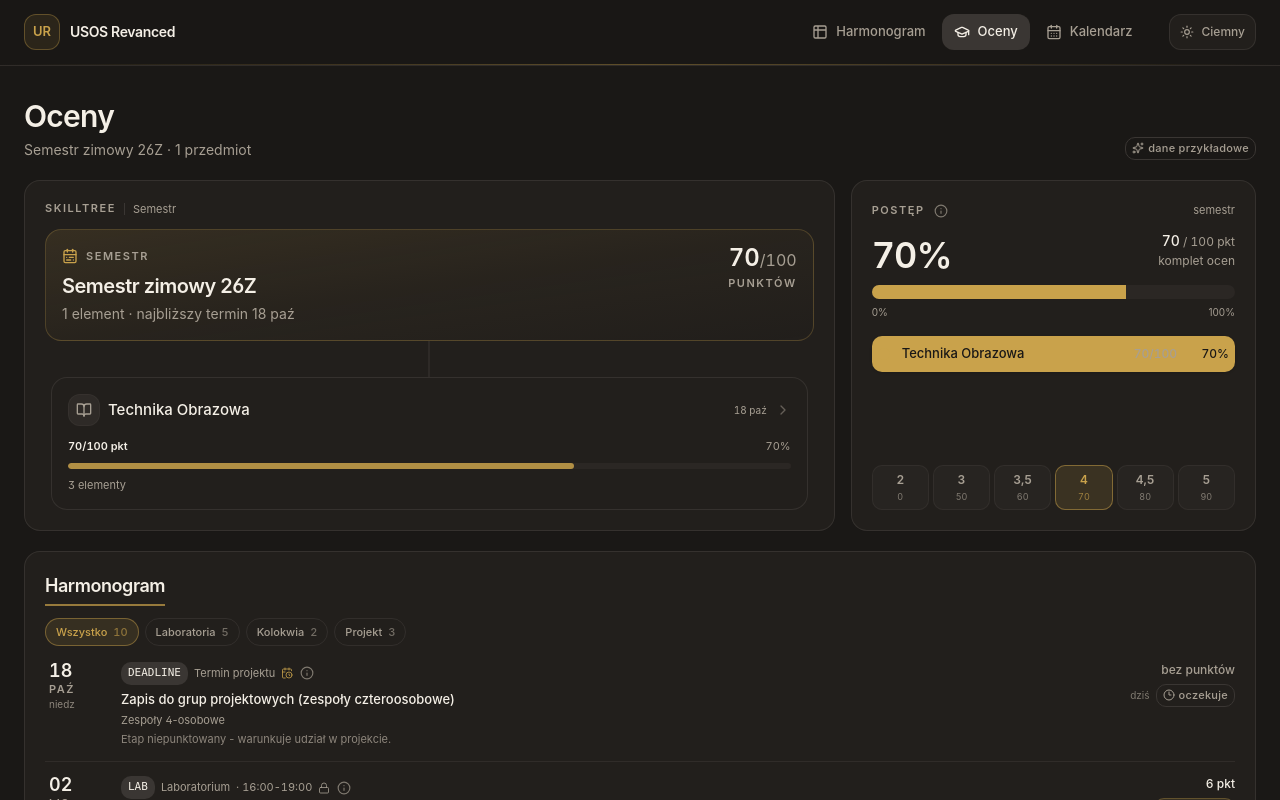
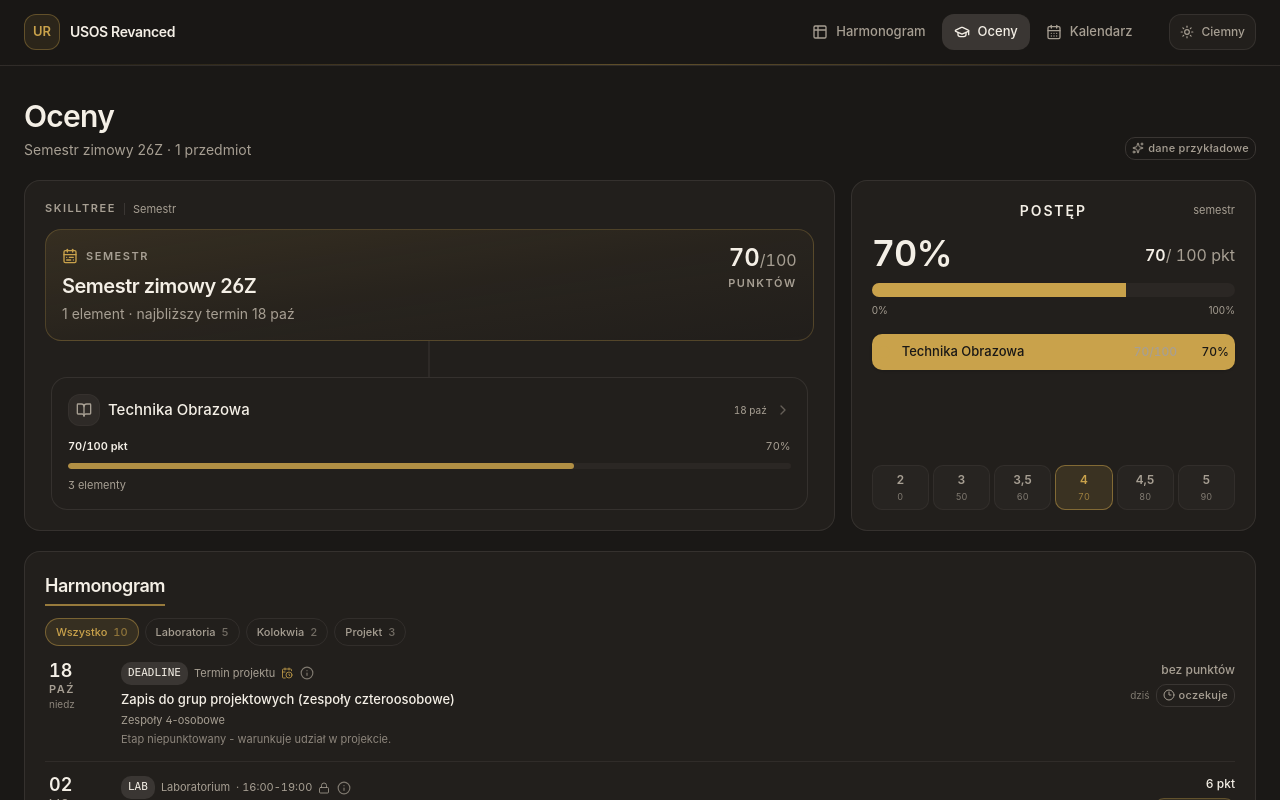
Before and after one commit to Viiico/UsosRevanced, a Nuxt app: page /oceny in a window 1280 px wide. Shown: the top 800 px of the page. Built offline with nearby package versions, Linux system fonts and the light colour scheme.

Commit message:
feat(postep): wyrozniony naglowek bez ikony, wieksze punkty, mniej dopiskow

```diff
--- a/app/components/oceny/ProgressBreakdown.vue
+++ b/app/components/oceny/ProgressBreakdown.vue
@@ -1,6 +1,6 @@
 <script setup lang="ts">
 import { computed } from 'vue'
-import { formatPercent, progressLabel } from '~/lib/format'
+import { formatPercent } from '~/lib/format'
 import { segmentColor, segmentWidth, weightSumOf } from '~/lib/segments'
 
 const { progress, segments, score, select, children, scoringSubject, showScale } = useGrades()
@@ -22,25 +22,21 @@ const scaleRows = computed(() => {
 <template>
   <Card class="flex h-full flex-col">
     <CardHeader class="pb-3">
-      <div class="flex items-center justify-between gap-2">
-        <div class="flex items-center gap-1.5">
-          <span class="eyebrow">Postęp</span>
-          <InfoHint
-            text="Pasek sumuje postępy dzieci bieżącego poziomu. Każdy segment ma szerokość proporcjonalną do zdobytych punktów, więc wypełnienia układają się ciągiem od lewej, a pusta reszta paska pokazuje, ile jeszcze brakuje."
-          />
-        </div>
-        <span v-if="score && showScale" class="text-2xs text-muted-foreground">{{ score.scope }}</span>
+      <div class="grid grid-cols-[1fr_auto_1fr] items-center gap-2">
+        <span />
+        <span class="text-sm font-semibold tracking-[0.14em] uppercase">Postęp</span>
+        <span v-if="score && showScale" class="justify-self-end text-2xs text-muted-foreground">
+          {{ score.scope }}
+        </span>
       </div>
 
-      <div class="mt-1 flex items-end justify-between gap-3">
+      <div class="mt-2 flex items-end justify-between gap-3">
         <div class="tnum text-4xl leading-none font-semibold tracking-tight">
           {{ formatPercent(ratio) }}
         </div>
-        <div class="pb-1 text-right text-xs text-muted-foreground">
-          <div class="tnum">
-            <span class="text-sm font-medium text-foreground">{{ progress.earned }}</span> / {{ progress.max }} pkt
-          </div>
-          <div class="mt-0.5">{{ progressLabel(progress.gradedLeaves, progress.totalLeaves) }}</div>
+        <div class="tnum pb-1 text-base">
+          <span class="font-semibold">{{ progress.earned }}</span>
+          <span class="text-muted-foreground">/ {{ progress.max }} pkt</span>
         </div>
       </div>
     </CardHeader>
--- a/app/components/oceny/RequirementList.vue
+++ b/app/components/oceny/RequirementList.vue
@@ -1,6 +1,6 @@
 <script setup lang="ts">
 import { computed } from 'vue'
-import { Check, CircleDashed, Clock3, Info, X } from 'lucide-vue-next'
+import { Check, Clock3, Info, X } from 'lucide-vue-next'
 import type { RequirementStatus } from '~/types'
 
 const { requirements, current } = useGrades()
@@ -57,13 +57,6 @@ const STATUS_META: Record<
           </div>
         </li>
       </ul>
-
-      <p
-        class="mt-5 flex items-center gap-1.5 border-t border-border/60 pt-3 text-3xs text-muted-foreground/80"
-      >
-        <CircleDashed class="size-3" />
-        Warunki liczone na bieżąco z wpisanych punktów; pozostałe weryfikuje prowadzący.
-      </p>
     </CardContent>
   </Card>
 </template>
--- a/app/lib/format.ts
+++ b/app/lib/format.ts
@@ -58,10 +58,3 @@ export function relativeDays(iso: string, nowIso: string): string {
 export function formatPercent(ratio: number, digits = 0): string {
   return `${(ratio * 100).toFixed(digits).replace('.', ',')}%`
 }
-
-export function progressLabel(graded: number, total: number): string {
-  if (total === 0) return 'brak elementów'
-  if (graded === 0) return 'brak ocen'
-  if (graded === total) return 'komplet ocen'
-  return `${graded} z ${total} ocenionych`
-}
```
